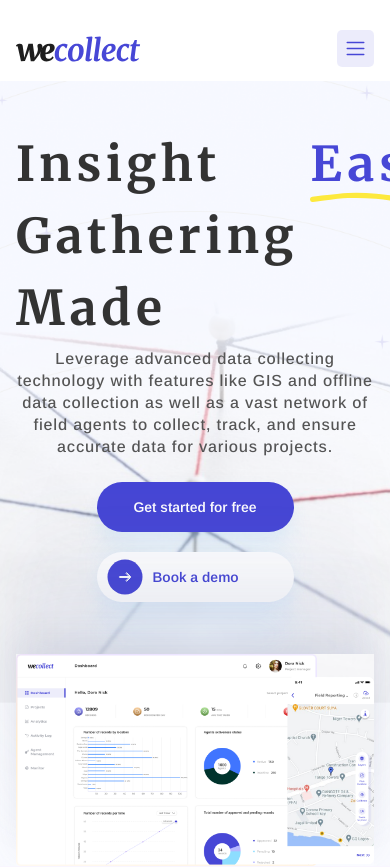
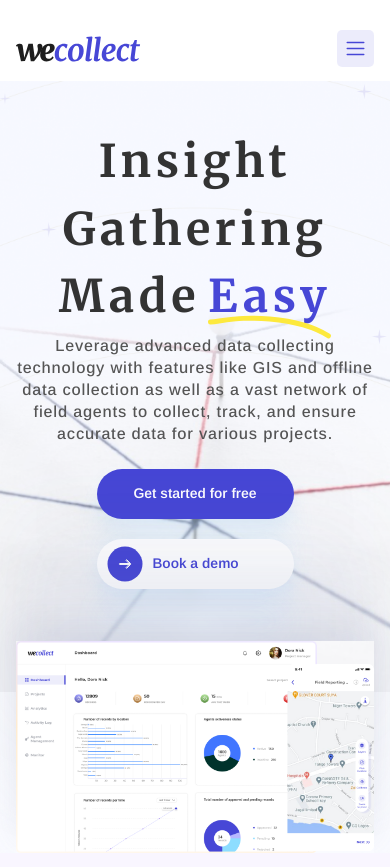
Before and after one commit to Daniekeys/temporary-hosting, a Next.js app: page /home in a window 390 px wide. Shown: the top 867 px of the page. Built offline with nearby package versions, Linux system fonts and the light colour scheme.

Commit message:
pushed hero

```diff
--- a/components/LandingPage/new-home-hero.tsx
+++ b/components/LandingPage/new-home-hero.tsx
@@ -15,7 +15,7 @@ const NewHomeHero = () => {
       {/* content */}
       <ContainerLayout>
         <div className="w-full flex flex-col mt-32 ">
-          <h1 className="font-serif inline-flex text-[48px] text-customBlack tracking-widest font-bold mx-auto">
+          <h1 className="font-serif md:inline-flex  hidden text-[48px] text-customBlack tracking-widest font-bold mx-auto">
             Insight Gathering Made{" "}
             <span className="text-mainBlue flex flex-col relative ml-3 ">
               Easy
@@ -23,6 +23,21 @@ const NewHomeHero = () => {
                 <Image src={trademark} alt="trade" />
               </span>
             </span>{" "}
+          </h1>
+          <h1 className="font-serif md:hidden text-[45px] text-customBlack tracking-widest font-bold mx-auto">
+            Insight
+          </h1>
+          <h1 className="font-serif md:hidden text-[45px]  text-customBlack tracking-widest font-bold mx-auto">
+            Gathering
+          </h1>
+          <h1 className="font-serif md:hidden text-[45px] inline-flex text-center   text-customBlack tracking-widest font-bold mx-auto">
+            Made
+            <span className="text-mainBlue flex ml-2 flex-col relative  ">
+              Easy
+              <span className="absolute -bottom-2">
+                <Image src={trademark} alt="trade" className="" />
+              </span>
+            </span>
           </h1>
           <p className="font-sans text-ash leading-[22px] tracking-wider text-center mt-1 font-[500] max-w-[768px] mx-auto">
             Leverage advanced data collecting technology with features like GIS
@@ -50,7 +65,7 @@ const NewHomeHero = () => {
             </Link>
           </div>
           <div className="w-full mt-8 hero-shadow">
-            <Image src={HeroPhoto} className='w-full' alt='hero' />
+            <Image src={HeroPhoto} className="w-full" alt="hero" />
           </div>
         </div>
       </ContainerLayout>
--- a/styles/globals.css
+++ b/styles/globals.css
@@ -75,6 +75,7 @@ box-shadow: 0px 3px 6px 0px #ADDEFF1A, 0px 10px 10px 0px #ADDEFF17
   background-size: cover;
   width: 100%;
 }
+
 .hero-shadow{
   box-shadow: 0px -14px 31px 0px #61709E1A, 0px -57px 57px 0px #61709E17
 
@@ -85,6 +86,7 @@ box-shadow: 0px 3px 6px 0px #ADDEFF1A, 0px 10px 10px 0px #ADDEFF17
 , 0px -355px 99px 0px #61709E00;
 
 }
+
 .project-hero-bg {
   background: url("../assets/png/project-bgs.png");
   background-position: center;
@@ -92,6 +94,7 @@ box-shadow: 0px 3px 6px 0px #ADDEFF1A, 0px 10px 10px 0px #ADDEFF17
   background-size: cover;
   width: 100%;
 }
+
 .sales-hero-bg {
   background: url("../assets/png/sales-option.png");
   background-position: center;
```
